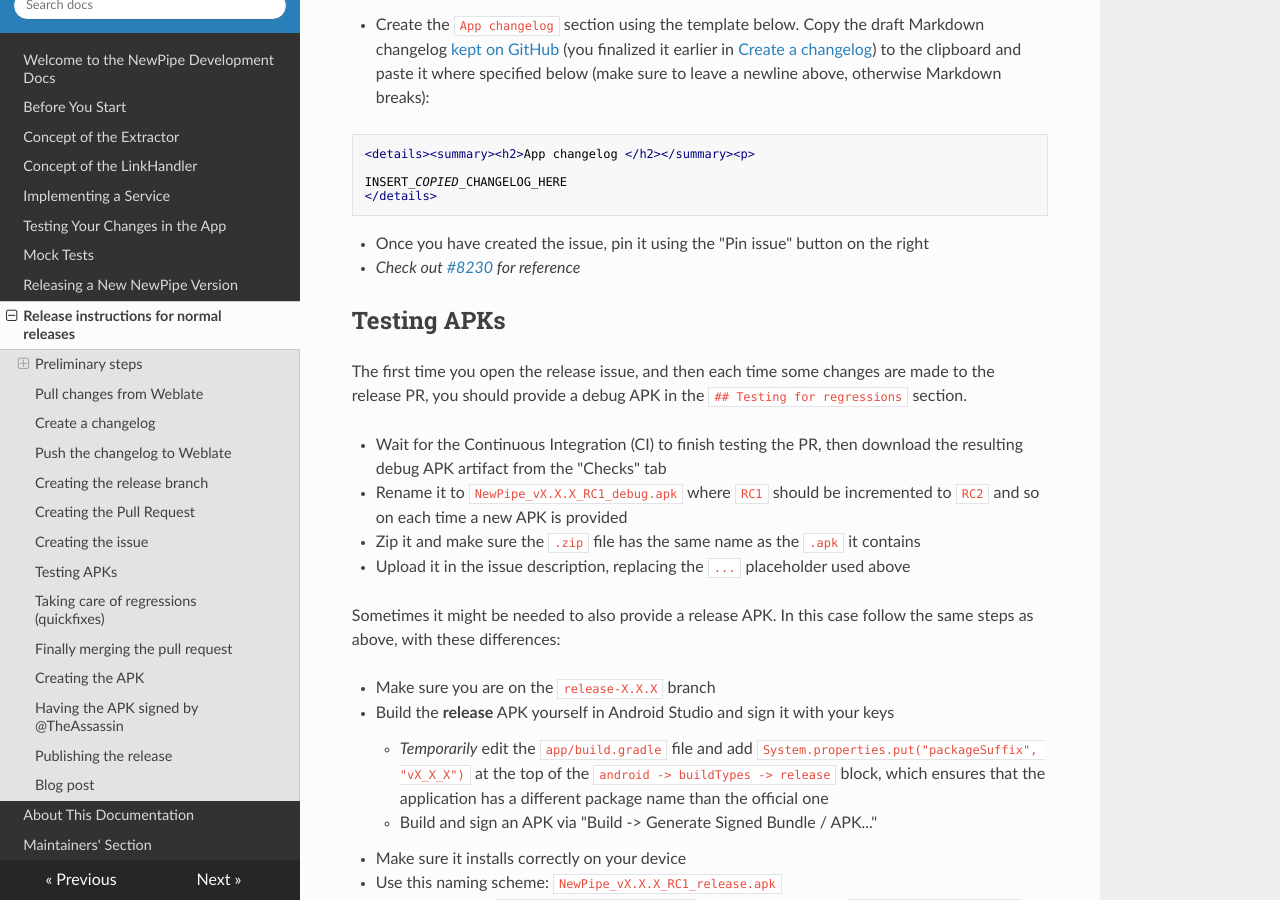
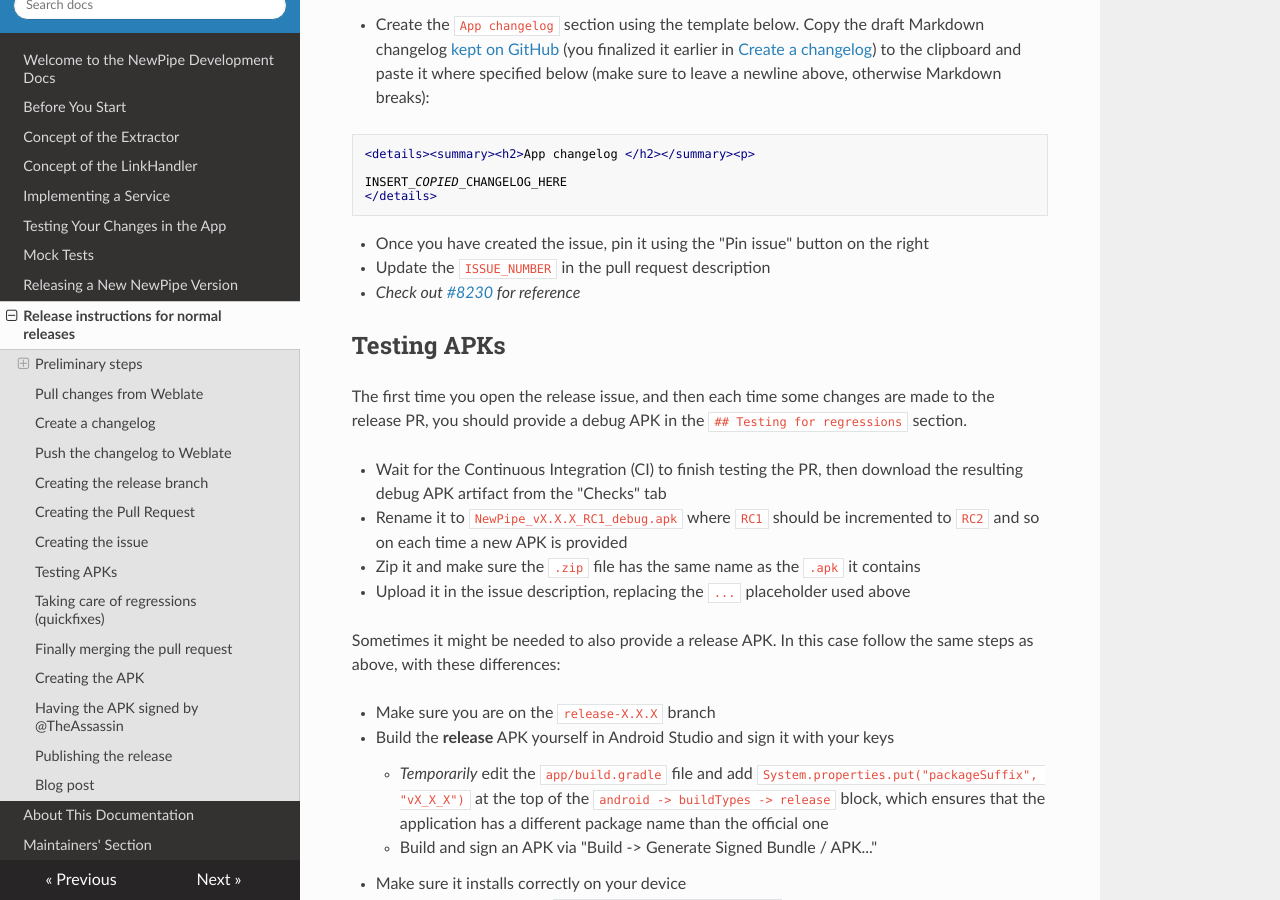
Before and after one commit to TeamNewPipe/documentation, an MkDocs documentation site: the page built from docs/07_release_instructions.md, in a window 1280 px wide and 900 px high, scrolled down 4943 px. Built offline with MkDocs 1.6.1, drawn with Linux system fonts in a browser that asks for light colours; nearby versions of some CDN libraries; library files that are not in the unit come from our copies.

Commit message:
Instruct to update ISSUE_NUMBER

````diff
--- a/docs/07_release_instructions.md
+++ b/docs/07_release_instructions.md
@@ -157,6 +157,7 @@
 </details>
 ```
 - Once you have created the issue, pin it using the "Pin issue" button on the right
+- Update the `ISSUE_NUMBER` in the pull request description
 - *Check out [#8230](https://github.com/TeamNewPipe/NewPipe/issues/8230) for reference*
 
 ## Testing APKs
````
